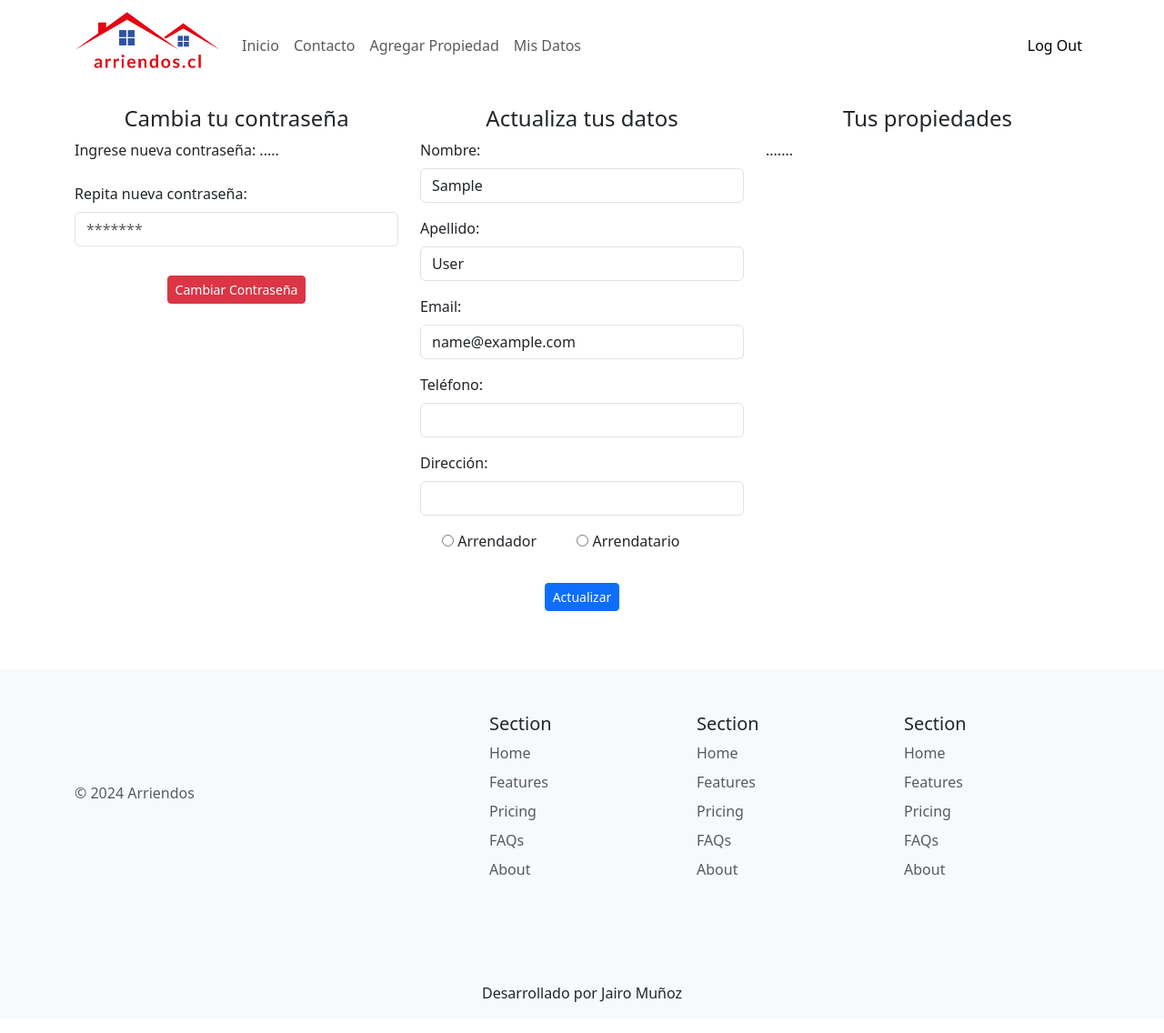
After one commit to jairoimm/arriendos, a Django app: page /accounts/profile/ in a window 1280 px wide. The commit adds this page. Shown: the whole page at 91% size. Run offline with Django 5.2, Linux system fonts and the light colour scheme; the visitor is signed in with stand-in values (Sample User, id 1).

Commit message:
se agrega funcion para editar usuarios

```diff
--- /dev/null
+++ b/main/templates/profile.html
@@ -0,0 +1,136 @@
+{% extends 'base.html' %}
+{% load static %}
+{% block content %}
+<div class="container">
+	<div class="row">
+		<div class="col-4">
+			<h4 class="text-center">Cambia tu contraseña</h4>
+			<form action="{% url 'profile' %}" method="post">
+				{% csrf_token %}
+				<div class="mb-3">
+					<label class="form-label">Ingrese nueva contraseña:</label>
+					.....
+                </div>
+				<div class="mb-3">
+					<label class="form-label">Repita nueva contraseña:</label>
+					<input
+							id=""
+							type="password"
+							class="form-control"
+							name="password_repeat"
+							placeholder="*******"
+							required
+					>
+				</div>
+				<div class="d-flex justify-content-center">
+						<button type="submit" class="btn btn-sm btn-danger my-3">Cambiar Contraseña</button>
+				</div>
+			</form>
+		</div>
+		<div class="col-4">
+			<h4 class="text-center">Actualiza tus datos</h4>
+			<form action="{% url 'profile' %}" method="post">
+				{% csrf_token %}
+				<div class="mb-3">
+					<label class="form-label">Nombre:</label>
+					<input
+							id=""
+							type="text"
+							class="form-control"
+							name="first_name"
+							placeholder=""
+							value="{{ user.first_name }}"
+							required
+					>
+				</div>
+				<div class="mb-3">
+					<label class="form-label">Apellido:</label>
+					<input
+							id=""
+							type="text"
+							class="form-control"
+							name="last_name"
+							placeholder=""
+							value="{{ user.last_name }}"
+							required
+					>
+				</div>
+				<div class="mb-3">
+					<label class="form-label">Email:</label>
+					<input
+							id=""
+							type="email"
+							class="form-control"
+							name="email"
+							placeholder=""
+							value="{{ user.email}}"
+							required
+					>
+				</div>
+				<div class="mb-3">
+					<label class="form-label">Teléfono:</label>
+					<input
+							id=""
+							type="text"
+							class="form-control"
+							name="telefono"
+							placeholder=""
+							value="{% if user.userprofile.telefono_personal %}{{ user.userprofile.telefono_personal }}{% endif %}"
+					>
+				</div>
+				<div class="mb-3">
+					<label class="form-label">Dirección:</label>
+					<input
+						id=""
+						type="text"
+						class="form-control"
+						name="direccion"
+						placeholder=""
+						value="{{ user.userprofile.direccion }}"
+						required
+					>
+				</div>
+				<div class="mb-3">
+					<div class="form-check form-check-inline">
+					<input
+						id=""
+						type="radio"
+						class="form-check-imput"
+						name="rol"
+						placeholder=""
+						value="arrendador"
+						required
+						{% if user.userprofile.rol == 'arrendador' %}
+							checked
+						{% endif %}
+					>
+						<label class="form-check-label">Arrendador</label>
+					</div>
+					<div class="form-check form-check-inline">
+						<input
+								id=""
+								type="radio"
+								class="form-check-imput"
+								name="rol"
+								placeholder=""
+								value="arrendatario"
+								required
+								{% if user.userprofile.rol == 'arrendatario' %}
+									checked
+								{% endif %}
+						>
+						<label class="form-check-label">Arrendatario</label>
+					</div>
+				</div>
+				<div class="d-flex justify-content-center">
+						<button type="submit" class="btn btn-sm btn-primary my-3">Actualizar</button>
+				</div>
+			</form>
+		</div>
+		<div class="col-4">
+			<h4 class="text-center">Tus propiedades</h4>
+			.......
+        </div>
+	</div>
+</div>
+{% endblock %}
--- a/main/templates/snippets/navbar.html
+++ b/main/templates/snippets/navbar.html
@@ -23,7 +23,7 @@
                     </li>
                     {% endif %}
                     <li class="nav-item">
-                        <a class="nav-link" href="#">Mis Datos</a>
+                        <a class="nav-link" href="{% url 'profile' %}">Mis Datos</a>
                     </li>
                 {% endif %}
             </ul>
--- a/main/urls.py
+++ b/main/urls.py
@@ -1,7 +1,8 @@
 from django.urls import path
-from main.views import index, register
+from main.views import index, register, profile
 
 urlpatterns = [
     path('', index, name='index'),
     path('accounts/register/', register, name='register',),
+    path('accounts/profile/', profile, name='profile',),
 ]
--- a/main/views.py
+++ b/main/views.py
@@ -1,6 +1,9 @@
-from django.shortcuts import render
-from main.services import crear_user
+from django.shortcuts import render, redirect
+from main.services import crear_user, editar_user_sin_password
 from django.contrib import messages
+from django.contrib.auth.decorators import login_required
+from main.models import Inmueble
+
 
 
 # Create your views here.
@@ -38,3 +41,37 @@ def register(request):
             })
     else: # en caso de metodo GET
         return render(request, 'registration/register.html')
+
+@login_required
+def profile(request):
+    id_usuario = request.user.id
+    propiedades = Inmueble.objects.filter(propietario_id=id_usuario)
+    context = {
+        'propiedades': propiedades
+    }
+
+    if request.method == 'POST':
+        if request.POST['telefono'].strip() != '':
+            username = request.user
+            first_name = request.POST['first_name']
+            last_name = request.POST['last_name']
+            email = request.POST['email']
+            direccion = request.POST['direccion']
+            telefono = request.POST['telefono']
+            rol = request.POST['rol']
+            editar_user_sin_password(username, first_name, last_name, email, direccion, rol, telefono)
+            messages.success(request, 'Ha actualizado sus datos con exito')
+            return redirect('/accounts/profile')
+        else:
+            username = request.user
+            first_name = request.POST['first_name']
+            last_name = request.POST['last_name']
+            email = request.POST['email']
+            direccion = request.POST['direccion']
+            rol = request.POST['rol']
+
+            editar_user_sin_password(username, first_name, last_name, email, rol, direccion)
+            messages.success(request, 'Ha actualizado sus datos con exito sin telefono')
+            return redirect('/accounts/profile')
+    else:
+        return render(request, 'profile.html', context)
```
